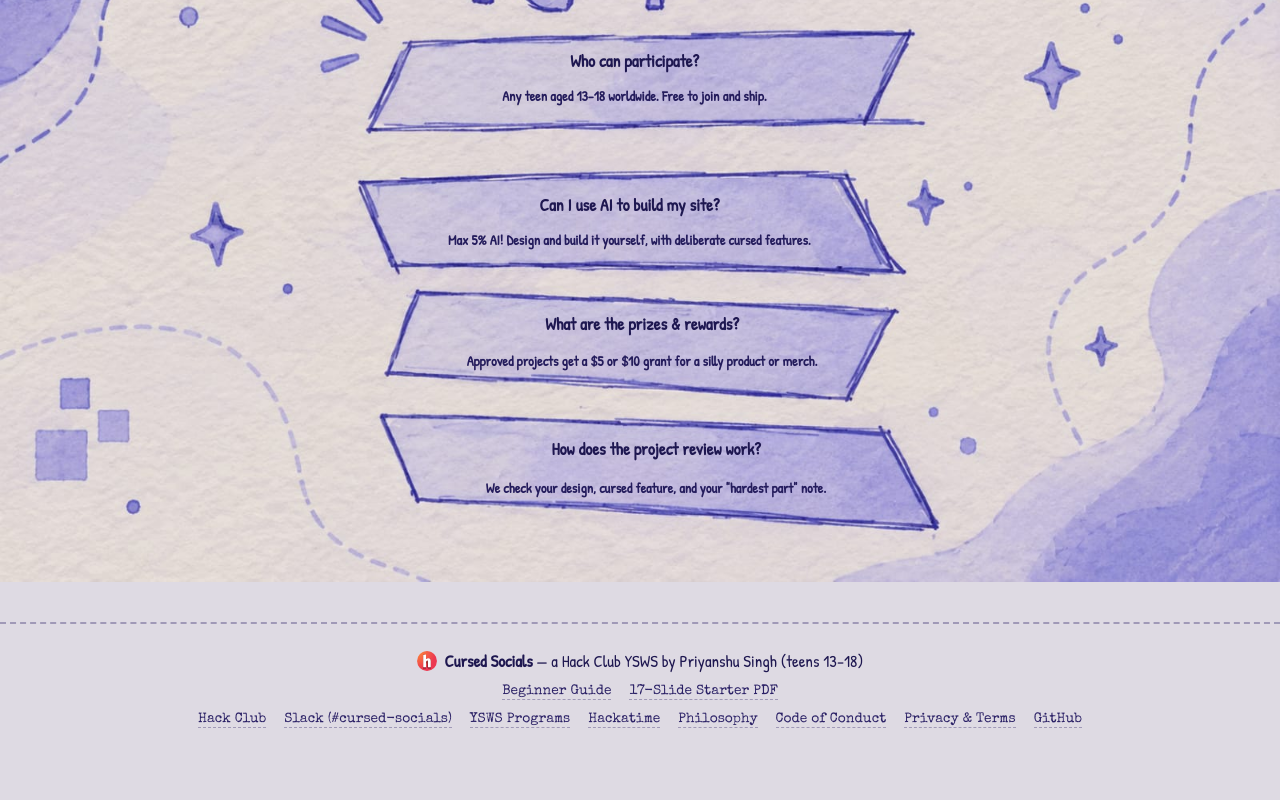
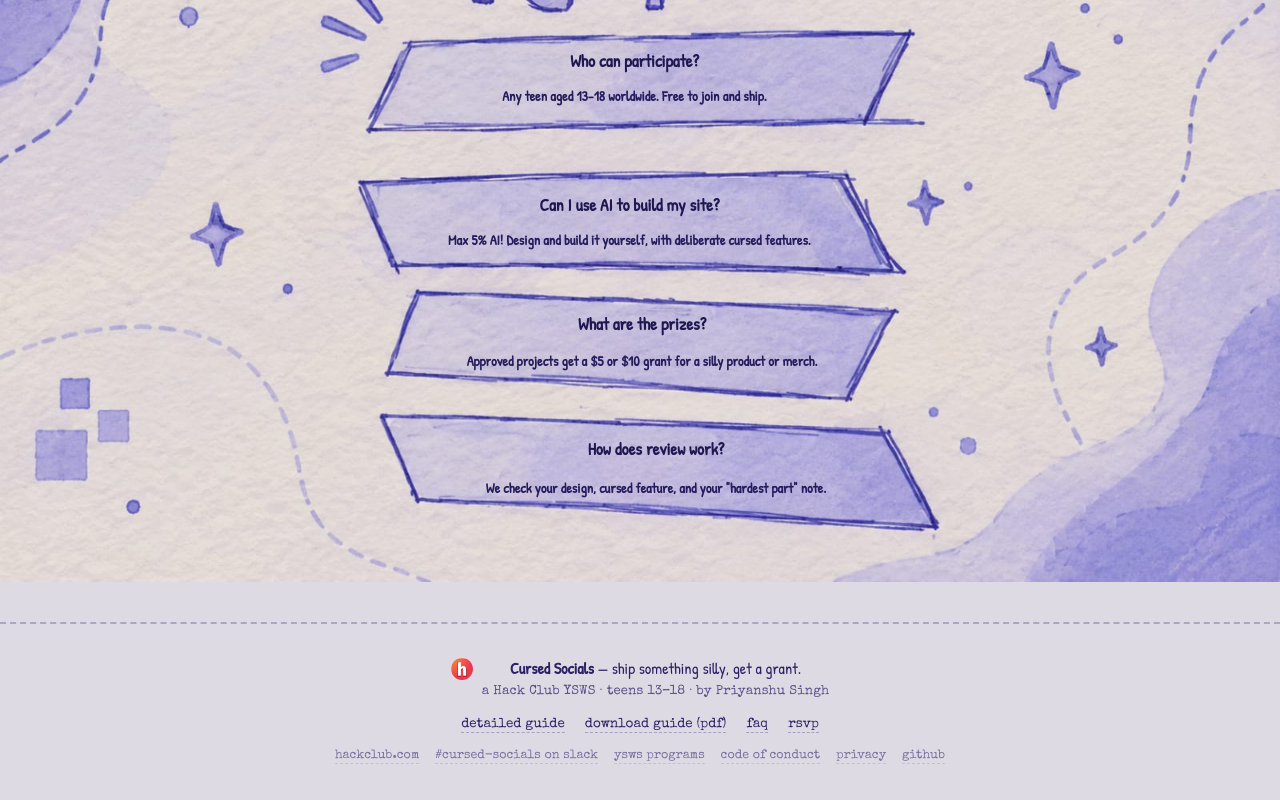
Before and after one commit to priyanshusingh1234/Cursed-Socials, a Next.js app: page / in a window 1280 px wide. Shown: the part 1778-2578 px from the top of the page. Before the commit the page ends 2542 px from the top, so only its background shows below. Built offline with nearby package versions, Linux system fonts and the light colour scheme; no server answers.

Commit message:
final push after chnages

```diff
--- a/src/app/globals.css
+++ b/src/app/globals.css
@@ -875,8 +875,30 @@ body.cursed-upside-down {
 
 .auth-user-info {
   display: flex;
+  flex-direction: column;
+  justify-content: center;
+  gap: 1px;
+}
+
+.auth-user-name-row {
+  display: flex;
   align-items: center;
   gap: 6px;
+}
+
+.auth-user-club {
+  font-family: 'Special Elite', cursive;
+  font-size: 0.75rem;
+  color: #483b8a;
+  white-space: nowrap;
+  overflow: hidden;
+  text-overflow: ellipsis;
+  max-width: 150px;
+  line-height: 1.1;
+  background: rgba(72, 59, 138, 0.08);
+  padding: 1px 4px;
+  border-radius: 3px;
+  border: 1px dashed rgba(72, 59, 138, 0.3);
 }
 
 .auth-user-name {
@@ -1024,59 +1046,83 @@ body.cursed-upside-down {
 .site-footer {
   width: 100%;
   background: #dedae3;
-  border-top: 2px dashed rgba(43, 33, 102, 0.35);
-  padding: 26px 20px 36px;
+  border-top: 2px dashed rgba(43, 33, 102, 0.28);
+  padding: 32px 24px 44px;
   font-family: 'Patrick Hand', cursive;
   color: #1e1750;
 }
 
 .site-footer-inner {
-  max-width: 960px;
+  max-width: 860px;
   margin: 0 auto;
   display: flex;
   flex-direction: column;
   align-items: center;
-  gap: 12px;
+  gap: 16px;
   text-align: center;
 }
 
 .site-footer-brand {
   display: inline-flex;
-  align-items: center;
-  gap: 8px;
-  font-size: 1.05rem;
-  color: #1e1750;
+  align-items: flex-start;
+  gap: 9px;
+  font-size: 1rem;
+  color: #2b2166;
   flex-wrap: wrap;
   justify-content: center;
+  line-height: 1.5;
+}
+
+.site-footer-sub {
+  display: block;
+  font-size: 0.82rem;
+  color: #5a4f8a;
+  margin-top: 2px;
+  font-family: 'Special Elite', cursive;
+  letter-spacing: 0.01em;
 }
 
 .site-footer-icon {
-  width: 20px;
-  height: 20px;
+  width: 22px;
+  height: 22px;
   border-radius: 50%;
   display: block;
+  margin-top: 2px;
+  flex-shrink: 0;
 }
 
 .site-footer-links {
   display: flex;
   flex-wrap: wrap;
   justify-content: center;
-  gap: 8px 18px;
+  gap: 6px 20px;
+}
+
+.site-footer-hc {
+  opacity: 0.75;
+  gap: 4px 16px;
 }
 
 .site-footer-link {
   font-family: 'Special Elite', cursive;
-  font-size: 0.86rem;
+  font-size: 0.84rem;
   color: #2b2166;
   text-decoration: none;
-  border-bottom: 1.5px dashed rgba(43, 33, 102, 0.35);
+  border-bottom: 1.5px dashed rgba(43, 33, 102, 0.3);
   padding-bottom: 1px;
-  transition: color 0.15s ease, border-color 0.15s ease;
+  transition: color 0.14s ease, border-color 0.14s ease;
+}
+
+.site-footer-hc .site-footer-link {
+  font-size: 0.78rem;
+  color: #5a4f8a;
+  border-bottom-color: rgba(90, 79, 138, 0.25);
 }
 
 .site-footer-link:hover {
   color: #ec3750;
   border-bottom-color: #ec3750;
+  opacity: 1;
 }
 
 /* Centered Hero RSVP Stamp (shown only when signed in) */
--- a/src/app/page.js
+++ b/src/app/page.js
@@ -10,172 +10,101 @@ export default function HomePage() {
   const [isCursed, setIsCursed] = useState(false);
   const [avatarError, setAvatarError] = useState(false);
 
-  // Check login state from Next.js server cookie
   useEffect(() => {
     fetch('/api/auth/me')
-      .then((res) => res.json())
-      .then((data) => {
+      .then(res => res.json())
+      .then(data => {
         if (data.authenticated && data.user) {
           setUser(data.user);
         }
+        setLoading(false);
       })
-      .catch((err) => console.error('Auth fetch error:', err))
-      .finally(() => setLoading(false));
+      .catch(() => setLoading(false));
   }, []);
 
   useEffect(() => {
     setAvatarError(false);
   }, [user]);
 
-  // Cursed 'R' key listener
   useEffect(() => {
-    const handleKeyDown = (e) => {
-      if (e.target.tagName === 'INPUT' || e.target.tagName === 'TEXTAREA') return;
+    function handleKey(e) {
       if (e.key === 'r' || e.key === 'R') {
-        e.preventDefault();
-        toggleCursed();
-      }
-    };
-
-    window.addEventListener('keydown', handleKeyDown);
-    return () => window.removeEventListener('keydown', handleKeyDown);
-  }, [isCursed]);
-
-  const toggleCursed = () => {
-    const nextState = !isCursed;
-    setIsCursed(nextState);
-    if (nextState) {
+        setIsCursed(prev => {
+          if (!prev) {
             document.body.classList.add('cursed-upside-down');
           } else {
             document.body.classList.remove('cursed-upside-down');
           }
-  };
+          return !prev;
+        });
+      }
+    }
+    window.addEventListener('keydown', handleKey);
+    return () => window.removeEventListener('keydown', handleKey);
+  }, []);
 
-  const getDisplayName = (u) => {
+  function getName(u) {
     if (!u) return 'Hack Clubber';
-    const profile = u.identity || u.user || u.profile || u;
-
-    // 1. Direct full name / display name
-    const explicitName = profile.name || profile.full_name || profile.display_name || u.name;
-    if (explicitName && typeof explicitName === 'string' && explicitName.trim()) {
-      return explicitName.trim();
+    const p = u.identity || u.user || u;
+    if (p.name) return p.name;
+    if (p.full_name) return p.full_name;
+    if (p.first_name) return p.last_name ? p.first_name + ' ' + p.last_name : p.first_name;
+    if (p.given_name) return p.given_name;
+    if (p.preferred_username) return p.preferred_username;
+    if (p.email) return p.email.split('@')[0];
+    if (u.name) return u.name;
+    if (u.email) return u.email.split('@')[0];
+    return 'Hack Clubber';
   }
 
-    // 2. First name + Last name or Given + Family name
-    const first = profile.given_name || profile.first_name || u.given_name || u.first_name;
-    const last = profile.family_name || profile.last_name || u.family_name || u.last_name;
-    if (first && typeof first === 'string' && first.trim()) {
-      return last && typeof last === 'string' && last.trim()
-        ? `${first.trim()} ${last.trim()}`
-        : first.trim();
+  function getAvatar(u) {
+    if (!u) return null;
+    const p = u.identity || u.user || u;
+    return p.avatar || p.picture || p.avatar_url || u.avatar || u.picture || null;
   }
 
-    // 3. Usernames & Nicknames
-    const handle =
-      profile.preferred_username ||
-      profile.nickname ||
-      profile.username ||
-      u.preferred_username ||
-      u.nickname ||
-      u.username;
-    if (handle && typeof handle === 'string' && handle.trim()) {
-      return handle.trim();
+  function getClub(u) {
+    if (!u) return null;
+    const p = u.identity || u.user || u;
+    return p.club || p.club_name || u.club || u.club_name || null;
   }
 
-    // 4. Slack Handle
-    const slack = profile.slack_id || u.slack_id;
-    if (slack && typeof slack === 'string' && slack.trim()) {
-      return `Slack @${slack.trim()}`;
+  async function logout() {
+    await fetch('/api/auth/logout', { method: 'POST' });
+    setUser(null);
   }
 
-    // 5. Email prefix
-    const email = profile.email || profile.primary_email || u.email;
-    if (email && typeof email === 'string' && email.includes('@')) {
-      return email.split('@')[0].trim();
-    }
-
-    // 6. User ID identifier
-    const sub = profile.sub || u.sub || profile.id || u.id;
-    if (sub) {
-      return `User ${String(sub).replace(/^ident!/, '').slice(0, 6)}`;
-    }
-
-    return 'Hack Clubber';
-  };
-
-  const getAvatarUrl = (u) => {
-    if (!u) return null;
-    const profile = u.identity || u.user || u.profile || u;
-    const pic =
-      profile.avatar ||
-      profile.avatar_url ||
-      profile.picture ||
-      profile.profile_picture ||
-      profile.image ||
-      profile.image_url ||
-      u.avatar ||
-      u.avatar_url ||
-      u.picture;
-    if (pic && typeof pic === 'string' && pic.trim()) {
-      return pic.trim();
-    }
-    return null;
-  };
-
-  const handleLogout = async () => {
-    await fetch('/api/auth/logout', { method: 'POST' });
-    setUser(null);
-  };
-
-  const HACKCLUB_FALLBACK_AVATAR = '/assets/hackclub-icon.svg';
-  const displayName = getDisplayName(user);
-  const customAvatarUrl = getAvatarUrl(user);
-  const avatarSrc = (!avatarError && customAvatarUrl) ? customAvatarUrl : HACKCLUB_FALLBACK_AVATAR;
-  const isVerified = Boolean(
-    user &&
-    (user.verification_status === 'verified' ||
-      user.verification_status === true ||
-      user.verified === true ||
-      user.ysws_eligible === true ||
-      user.identity?.verification_status === 'verified' ||
-      user.identity?.verified === true)
-  );
+  const name = getName(user);
+  const avatarUrl = getAvatar(user);
+  const fallback = '/assets/hackclub-icon.svg';
+  const avatar = !avatarError && avatarUrl ? avatarUrl : fallback;
+  const club = getClub(user);
+  const verified = user && (user.verification_status === 'verified' || user.ysws_eligible === true);
 
   return (
     <>
-      {/* Translucent elongated hint in the left blank margin */}
-      <aside
-        className="cursed-hint"
-        id="cursed-badge"
-        onClick={toggleCursed}
-        title="Press 'R' or click to see a cursed feature"
-      >
+      <aside className="cursed-hint" onClick={() => {
+        setIsCursed(prev => {
+          if (!prev) document.body.classList.add('cursed-upside-down');
+          else document.body.classList.remove('cursed-upside-down');
+          return !prev;
+        });
+      }}>
         <span className="cursed-text">press r to see a cursed feature</span>
       </aside>
 
-      {/* Official Hack Club YSWS Flag Banner */}
-      <a
-        href="https://hackclub.com/"
-        target="_blank"
-        rel="noopener noreferrer"
-        className="hackclub-flag-banner"
-        title="Hack Club"
-      >
+      <a href="https://hackclub.com/" target="_blank" rel="noopener noreferrer" className="hackclub-flag-banner">
         <img
           src="/assets/hackclub-flag-orpheus.svg"
           alt="Hack Club"
-          onError={(e) => {
-            e.currentTarget.src = 'https://assets.hackclub.com/flag-orpheus-top.svg';
-          }}
+          onError={e => { e.currentTarget.src = 'https://assets.hackclub.com/flag-orpheus-top.svg'; }}
         />
       </a>
 
-      {/* Beginner Guide Paper Tab */}
-      <Link href="/guide" className="guide-floating-pill" title="Beginner Guide: build step by step or draw your site">
+      <Link href="/guide" className="guide-floating-pill">
         <span>Beginner Guide →</span>
       </Link>
 
-      {/* Hack Club Auth Status Container */}
       <div className="auth-floating-wrapper">
         {loading ? (
           <div className="auth-pill logged-in">
@@ -183,72 +112,53 @@ export default function HomePage() {
             <span>Checking...</span>
           </div>
         ) : user ? (
-          <div className="auth-pill logged-in" title={`Signed in as ${displayName}`}>
+          <div className="auth-pill logged-in">
             <img
-              src={avatarSrc}
-              alt={displayName}
-              className={`auth-avatar-img ${avatarSrc === HACKCLUB_FALLBACK_AVATAR ? 'auth-hc-fallback' : ''}`}
+              src={avatar}
+              alt={name}
+              className={`auth-avatar-img ${avatar === fallback ? 'auth-hc-fallback' : ''}`}
               onError={() => setAvatarError(true)}
             />
             <div className="auth-user-info">
-              <span className="auth-user-name">
-                {displayName}
-              </span>
-              {isVerified && (
-                <span className="auth-badge-verified">Verified</span>
-              )}
+              <div className="auth-user-name-row">
+                <span className="auth-user-name">{name}</span>
+                {verified && <span className="auth-badge-verified">Verified</span>}
               </div>
-            <button onClick={handleLogout} className="auth-btn-subtle" title="Sign out">
-              Log out
-            </button>
+              {club && <span className="auth-user-club">Club: {club}</span>}
+            </div>
+            <button onClick={logout} className="auth-btn-subtle">Log out</button>
           </div>
         ) : (
-          <a href="/api/auth/login" className="auth-pill login-btn" title="Sign in with your Hack Club Auth identity">
+          <a href="/api/auth/login" className="auth-pill login-btn">
             <span className="auth-hc-icon"></span>
             <span>Sign in with Hack Club</span>
           </a>
         )}
       </div>
 
-      {/* 1. HERO SECTION (Full Viewport with Drawing) */}
       <main id="hero" className="hero-section">
         <div className="stage">
           <div className="bg-image"></div>
 
-          {/* Navigation for the 3 top horizontal boxes */}
-          <nav className="nav-bar" aria-label="Main Navigation">
-            <a href="#hero" className="nav-box nav-home">
-              <span className="nav-text">Home</span>
-            </a>
-            <a href="#about" className="nav-box nav-about">
-              <span className="nav-text">About</span>
-            </a>
-            <a href="#faq" className="nav-box nav-faq">
-              <span className="nav-text">FAQ</span>
-            </a>
+          <nav className="nav-bar">
+            <a href="#hero" className="nav-box nav-home"><span className="nav-text">Home</span></a>
+            <a href="#about" className="nav-box nav-about"><span className="nav-text">About</span></a>
+            <a href="#faq" className="nav-box nav-faq"><span className="nav-text">FAQ</span></a>
           </nav>
 
           {user && (
             <div className="hero-rsvp-center">
-              <a
-                href="https://rsvp.soon.it/cursed-socials-rsvp"
-                target="_blank"
-                rel="noopener noreferrer"
-                className="hero-rsvp-btn"
-              >
+              <a href="https://rsvp.soon.it/cursed-socials-rsvp" target="_blank" rel="noopener noreferrer" className="hero-rsvp-btn">
                 RSVP Now →
               </a>
             </div>
           )}
 
-          {/* Shape 1: Triangle */}
-          <section id="shape-home" className="shape-container shape-triangle" aria-label="Cursed Socials Overview">
+          <section id="shape-home" className="shape-container shape-triangle">
             <div className="triangle-content">
               <span className="shape-badge">Hack Club YSWS</span>
               <h2 className="shape-title">Cursed Socials</h2>
-              <p className="shape-desc">
-                You ship silly looking websites, we ship grants to buy silly products!
-              </p>
+              <p className="shape-desc">You ship silly looking websites, we ship grants to buy silly products!</p>
               <div className="shape-meta">
                 <span>Open to all teens (13–18)</span>
                 <span>Organiser: Priyanshu Singh</span>
@@ -256,8 +166,7 @@ export default function HomePage() {
             </div>
           </section>
 
-          {/* Shape 2: Square */}
-          <section id="shape-about" className="shape-container shape-square" aria-label="Three Steps & Guidelines">
+          <section id="shape-about" className="shape-container shape-square">
             <div className="shape-content">
               <div className="shape-header">
                 <h2 className="shape-title">Three Steps</h2>
@@ -266,7 +175,7 @@ export default function HomePage() {
               <div className="steps-list">
                 <p><strong>1. Design:</strong> Build a silly clone of any social media.</p>
                 <p><strong>2. Ship:</strong> Deploy and submit it for review.</p>
-                <p><strong>3. Review:</strong> We check design, cursed features &amp; notes.</p>
+                <p><strong>3. Review:</strong> We check design, cursed features & notes.</p>
               </div>
               <div className="criteria-box">
                 <p>Own design (max 5% AI allowed). Neatly structured, no copy-paste!</p>
@@ -274,18 +183,15 @@ export default function HomePage() {
             </div>
           </section>
 
-          {/* Shape 3: Rectangle */}
-          <section id="shape-prize" className="shape-container shape-rectangle" aria-label="Prizes and Rewards">
+          <section id="shape-prize" className="shape-container shape-rectangle">
             <div className="shape-content">
               <div className="shape-header">
-                <h2 className="shape-title">Prizes &amp; Rewards</h2>
+                <h2 className="shape-title">Prizes & Rewards</h2>
                 <span className="shape-tag">$5 – $10 Grant</span>
               </div>
-              <p className="prize-highlight">
-                Once approved, get $5 or $10 to buy a silly product or merch for yourself!
-              </p>
+              <p className="prize-highlight">Once approved, get $5 or $10 to buy a silly product or merch for yourself!</p>
               <div className="prize-notes">
-                <p>We read your &quot;hardest part&quot; note, so write it clearly.</p>
+                <p>We read your "hardest part" note, so write it clearly.</p>
                 <p>Make it weird on purpose and have fun building it.</p>
               </div>
             </div>
@@ -293,16 +199,13 @@ export default function HomePage() {
         </div>
       </main>
 
-      {/* 2. ABOUT SECTION */}
       <section id="about" className="about-section">
         <div className="about-stage">
           <div className="about-top-box">
             <div className="about-top-box-inner">
               <span className="about-badge">Hack Club YSWS</span>
               <h2 className="about-top-title">About Cursed Socials</h2>
-              <p className="about-top-quote">
-                &quot;You ship silly looking websites, we ship grants to buy silly products or merch!&quot;
-              </p>
+              <p className="about-top-quote">"You ship silly looking websites, we ship grants to buy silly products or merch!"</p>
               <span className="about-top-meta">Organiser: Priyanshu Singh • Open to all teens (13–18)</span>
             </div>
           </div>
@@ -326,8 +229,8 @@ export default function HomePage() {
             <div className="box-inner">
               <span className="box-step-tag">Step 2</span>
               <h3 className="box-title">Ship</h3>
-              <p className="box-desc">Deploy your project live on your own and submit it for community review.</p>
-              <p className="box-rule">Structure it neatly — don&apos;t copy-paste anything!</p>
+              <p className="box-desc">Deploy your project live and submit it for community review.</p>
+              <p className="box-rule">Structure it neatly — don't copy-paste anything!</p>
             </div>
           </div>
 
@@ -340,15 +243,14 @@ export default function HomePage() {
           <div className="about-box about-step-3">
             <div className="box-inner">
               <span className="box-step-tag">Step 3</span>
-              <h3 className="box-title">Review &amp; Prize</h3>
-              <p className="box-desc">We read your &quot;hardest part&quot; note — explain what tripped you up.</p>
+              <h3 className="box-title">Review & Prize</h3>
+              <p className="box-desc">We read your "hardest part" note — explain what tripped you up.</p>
               <p className="box-highlight">Approved builds get $5 or $10 for a silly product or merch.</p>
             </div>
           </div>
         </div>
       </section>
 
-      {/* 3. FAQ SECTION */}
       <section id="faq" className="faq-section">
         <div className="faq-stage">
           <article className="faq-box faq-box-1">
@@ -367,15 +269,15 @@ export default function HomePage() {
 
           <article className="faq-box faq-box-3">
             <div className="faq-box-inner">
-              <h3 className="faq-question">What are the prizes &amp; rewards?</h3>
+              <h3 className="faq-question">What are the prizes?</h3>
               <p className="faq-answer">Approved projects get a $5 or $10 grant for a silly product or merch.</p>
             </div>
           </article>
 
           <article className="faq-box faq-box-4">
             <div className="faq-box-inner">
-              <h3 className="faq-question">How does the project review work?</h3>
-              <p className="faq-answer">We check your design, cursed feature, and your &quot;hardest part&quot; note.</p>
+              <h3 className="faq-question">How does review work?</h3>
+              <p className="faq-answer">We check your design, cursed feature, and your "hardest part" note.</p>
             </div>
           </article>
         </div>
--- a/src/components/SiteFooter.js
+++ b/src/components/SiteFooter.js
@@ -1,19 +1,5 @@
 import Link from 'next/link';
 
-const HACKCLUB_LINKS = [
-  { label: 'Hack Club', href: 'https://hackclub.com/' },
-  { label: 'Slack (#cursed-socials)', href: 'https://hackclub.com/slack' },
-  { label: 'YSWS Programs', href: 'https://hackclub.com/programs' },
-  { label: 'Hackatime', href: 'https://hackatime.hackclub.com/' },
-  { label: 'Philosophy', href: 'https://hackclub.com/philosophy' },
-  { label: 'Code of Conduct', href: 'https://hackclub.com/conduct' },
-  { label: 'Privacy & Terms', href: 'https://hackclub.com/privacy-and-terms' },
-  { label: 'GitHub', href: 'https://github.com/hackclub' }
-];
-
-/**
- * Hand-drawn zine colophon footer shared across the homepage and guide page.
- */
 export default function SiteFooter({ isGuide = false }) {
   return (
     <footer className="site-footer" aria-label="Footer">
@@ -25,19 +11,16 @@ export default function SiteFooter({ isGuide = false }) {
             className="site-footer-icon"
           />
           <span>
-            <strong>Cursed Socials</strong> — a Hack Club YSWS by Priyanshu Singh (teens 13–18)
+            <strong>Cursed Socials</strong> — ship something silly, get a grant.
+            <span className="site-footer-sub"> a Hack Club YSWS · teens 13–18 · by Priyanshu Singh</span>
           </span>
         </div>
 
         <nav className="site-footer-links" aria-label="Program links">
           {isGuide ? (
-            <Link href="/" className="site-footer-link">
-              ← Back to Main Site
-            </Link>
+            <Link href="/" className="site-footer-link">← back to site</Link>
           ) : (
-            <Link href="/guide" className="site-footer-link">
-              Beginner Guide
-            </Link>
+            <Link href="/guide" className="site-footer-link">detailed guide</Link>
           )}
           <a
             href="/beginner-guide.pdf"
@@ -45,22 +28,26 @@ export default function SiteFooter({ isGuide = false }) {
             rel="noopener noreferrer"
             className="site-footer-link"
           >
-            17-Slide Starter PDF
+            download guide (pdf)
+          </a>
+          <a href="#faq" className="site-footer-link">faq</a>
+          <a
+            href="https://rsvp.soon.it/cursed-socials-rsvp"
+            target="_blank"
+            rel="noopener noreferrer"
+            className="site-footer-link"
+          >
+            rsvp
           </a>
         </nav>
 
-        <nav className="site-footer-links" aria-label="Hack Club essential links">
-          {HACKCLUB_LINKS.map((item) => (
-            <a
-              key={item.href}
-              href={item.href}
-              target="_blank"
-              rel="noopener noreferrer"
-              className="site-footer-link"
-            >
-              {item.label}
-            </a>
-          ))}
+        <nav className="site-footer-links site-footer-hc" aria-label="Hack Club links">
+          <a href="https://hackclub.com/" target="_blank" rel="noopener noreferrer" className="site-footer-link">hackclub.com</a>
+          <a href="https://hackclub.com/slack" target="_blank" rel="noopener noreferrer" className="site-footer-link">#cursed-socials on slack</a>
+          <a href="https://hackclub.com/programs" target="_blank" rel="noopener noreferrer" className="site-footer-link">ysws programs</a>
+          <a href="https://hackclub.com/conduct" target="_blank" rel="noopener noreferrer" className="site-footer-link">code of conduct</a>
+          <a href="https://hackclub.com/privacy-and-terms" target="_blank" rel="noopener noreferrer" className="site-footer-link">privacy</a>
+          <a href="https://github.com/hackclub" target="_blank" rel="noopener noreferrer" className="site-footer-link">github</a>
         </nav>
       </div>
     </footer>
```
Also changed, not shown: src/app/api/auth/callback/route.js (+49 -78 lines), src/app/api/auth/login/route.js (+4 -5 lines), src/app/api/auth/me/route.js (+4 -7 lines), 1 other file (tests, documents, lock files or other folders). Lines whose indentation alone changed are shown as unchanged.
